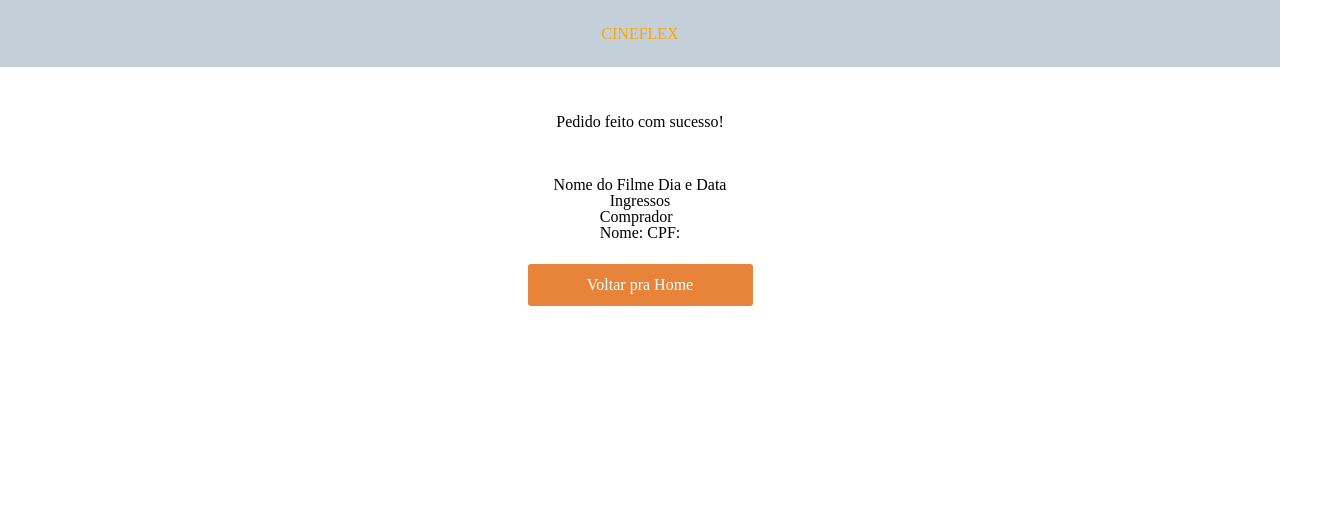
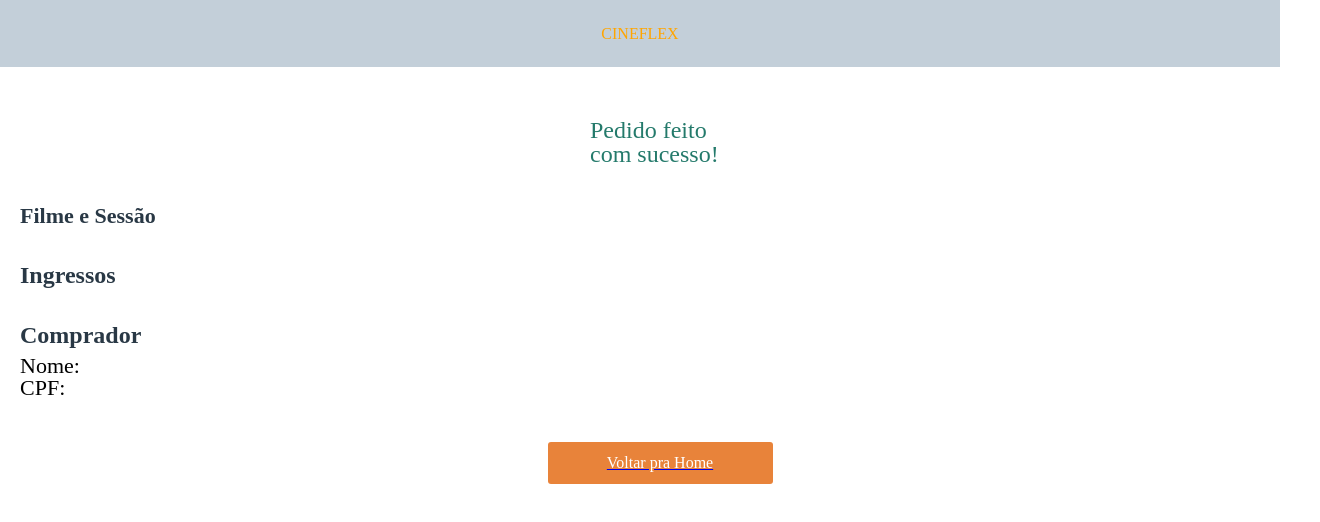
Before and after one commit to T-I-T-A-M/projeto9-cineflex, a React (Create React App) app: page /sucess in a window 1280 px wide. Shown: the top 522 px of the page, 1320 px wide, since content can reach past the window. Built offline with nearby package versions, Linux system fonts and the light colour scheme.

Commit message:
tela de Sucesso e tela Home

```diff
--- a/src/App.js
+++ b/src/App.js
@@ -10,10 +10,12 @@ export default function App() {
 
     const [hour, setHour] = useState("")
     const [date, setDate] = useState("")
+    const [time, setTime] = useState("")
     const [movie, setMovie] = useState("")
     const [buyerCPF, setBuyerCPF] =useState("")
     const [buyerName, setBuyerName] =useState("")
     const [selectedSeat, setSelectedSeat] =useState([])
+    const [seatName, setSeatName] =useState([])
 
 
 
@@ -25,14 +27,29 @@ export default function App() {
             <Routes>
                 <Route path="/" element= {<Home />} />
                 <Route path="/sessoes/:movieId" element = {<Schedule />} />
-                <Route path="/assentos/:sessionId" element = {<Seats />} />
+                <Route path="/assentos/:sessionId" element = {<Seats
+                setHour={setHour}
+                setDate={setDate}
+                setTime={setTime}
+                setMovie={setMovie}
+                setBuyerCPF={setBuyerCPF}
+                setBuyerName={setBuyerName}
+                setSelectedSeat={setSelectedSeat}
+                selectedSeat={selectedSeat}
+                setSeatName={setSeatName}
+                seatName={seatName}
+                buyerCPF={buyerCPF}
+                buyerName={buyerName}
+
+                />} />
                 <Route path="/sucess" element ={<Sucess
                 hour={hour}
                 date={date}
+                time={time}
                 movie={movie}
                 buyerCPF={buyerCPF}
                 buyerName={buyerName}
-                selectedSeat={selectedSeat}
+                seatName={seatName}
 
                 />} />
 
--- a/src/Seats.js
+++ b/src/Seats.js
@@ -3,38 +3,54 @@ import axios from "axios";
 import { Link, useParams } from 'react-router-dom';
 import { React, useState, useEffect } from 'react';
 
-export default function Seats (){
+export default function Seats ( {
+    setHour,
+    setDate,
+    setMovie,
+    setBuyerCPF,
+    setBuyerName,
+    setSeatName,
+    seatName,
+    setSelectedSeat,
+    selectedSeat,
+    buyerCPF,
+    buyerName
+    }){
 
     const { sessionId } = useParams()
 
     const [sessionData, setSessionData] = useState([])
     const [movieData, setMovieData] = useState([])
+
+
     const [seatsData, setSeatsData] = useState([])
-    const [selectedSeat, setSelectedSeat] = useState([])
-    const [buyerName, setBuyerName] = useState("")
-    const [buyerCPF,setBuyerCPF] =useState("")
+
+
     const [select, setSelected] =useState(false)
 
-    const [hour, setHour] = useState("")
-    const [date, setDate] = useState("")
-    const [movie, setMovie] = useState("")
 
 
 
 
     let tempSeat =[]
+    let tempSeatName=[]
 
-    function selectSeat (seat) {
+    console.log(selectedSeat)
+    function selectSeat (seat,name) {
         const index = selectedSeat.indexOf(seat)
-
+        console.log(name)
         if (selectedSeat.includes(seat)){
             selectedSeat.splice(index,1)
+            seatName.splice(index,1)
             return setSelected(!select)
         } else {
             tempSeat= [...selectedSeat,seat]
+            tempSeatName=[...seatName,name]
             setSelectedSeat(tempSeat)
+            setSeatName(tempSeatName)
             return setSelected(!select)
         }
+
 
     }
 
@@ -45,6 +61,14 @@ export default function Seats (){
 
     function Book() {
         console.log(selectedSeat, buyerCPF, buyerName)
+
+            setHour(sessionData.name)
+            setDate(sessionData.day.date)
+            setMovie(movieData.title)
+            setBuyerCPF(buyerCPF)
+            setBuyerName(buyerName)
+            setSelectedSeat(selectedSeat)
+            setSeatName(seatName)
 
 
             const post = axios.post (`https://mock-api.driven.com.br/api/v5/cineflex/seats/book-many`,
@@ -72,7 +96,9 @@ export default function Seats (){
         const promise = axios.get (`https://mock-api.driven.com.br/api/v5/cineflex/showtimes/${sessionId}/seats`)
 
         promise.then (request =>{
+            setSessionData(request.data)
             setSeatsData(request.data.seats)
+            setMovieData(request.data.movie)
 
 
         })
@@ -88,7 +114,7 @@ export default function Seats (){
             <RenderSeat
                 id={props.id}
                 name={props.name}
-                onClick={() => selectSeat(props.id)}
+                onClick={() => selectSeat(props.id, props.name)}
                 key={index}
                 select={select}
                 isAvailable={props.isAvailable}
--- a/src/Sucess.js
+++ b/src/Sucess.js
@@ -1,38 +1,43 @@
 import React from "react";
 import styled from "styled-components";
-import { useParams } from 'react-router-dom';
+import { Link } from "react-router-dom";
 
 export default function Sucess ( {
 
     date,
     movie,
+    hour,
     buyerCPF,
     buyerName,
-    selectedSeat} ){
+    seatName} ){
 
 
     return (
         <Main>
             <SucessRequest> Pedido feito com sucesso!</SucessRequest>
             <Movie>
-                {movie} {date}
-                Nome do Filme
-                Dia e Data
+                <H1>Filme e Sessão</H1>
+                <div>{movie}</div>
+                <div>{date} {hour}</div>
             </Movie>
+                <Tickets>
+                <H1>Ingressos</H1>
+                {seatName.map ((assento)=>
 
-                <bold>Ingressos</bold>
-                {selectedSeat.map ((assento)=>
-                <Tickets>
-                "Assento" assento
-                </Tickets> )}
+                <div>Assento {assento}</div>
+                )}
+                </Tickets>
 
             <Buyer>
-                <bold>Comprador</bold>
-                Nome: {buyerName}
-                CPF: {buyerCPF}
-
+                <H1> Comprador </H1>
+               <BuyerData>
+                <div> Nome: {buyerName} </div>
+                <div> CPF: {buyerCPF}</div>
+                </BuyerData>
             </Buyer>
+            <Link to={`/`}>
             <Home> Voltar pra Home</Home>
+            </Link>
             </Main>
     )
 }
@@ -42,19 +47,44 @@ display:flex;
 flex-direction: column;
 justify-content: center;
 align-items: center;
+padding: 20px;
+width:100%;
+
 `
+const H1 = styled.div`
+font-weight: bold;
+font-size:24px;
+margin-top:8px;
+margin-bottom:8px;
+color: #293845;
+width:100%;
+`
+
+
+
+
 const SucessRequest = styled.div`
-width:100%;
+width:140px;
 height: 110px;
 display:flex;
 justify-content: center;
 align-items: center;
+color: #247A6B;
+font-size:24px;
 `
 const Movie = styled.div`
 display:flex;
 flex-direction: column;
 justify-content: center;
 align-items: flex-start;
+width:100%;
+margin-bottom: 20px;
+
+div {
+    font-size:22px;
+
+
+}
 `
 
 const Tickets = styled.div`
@@ -62,14 +92,30 @@ display:flex;
 flex-direction: column;
 justify-content: center;
 align-items: flex-start;
+font-size:22px;
+width:100%;
+margin-bottom:20px;
 `
 
 const Buyer = styled.div`
 display:flex;
 flex-direction: column;
 justify-content: center;
-align-items: flex-start;
+width:100%;
+margin-bottom:20px;
 `
+const BuyerData=styled.div`
+display:flex;
+flex-direction: column;
+
+div{
+    font-size:22px;
+}
+`
+
+
+
+
 
 const Home = styled.div `
 width:225px;
```
